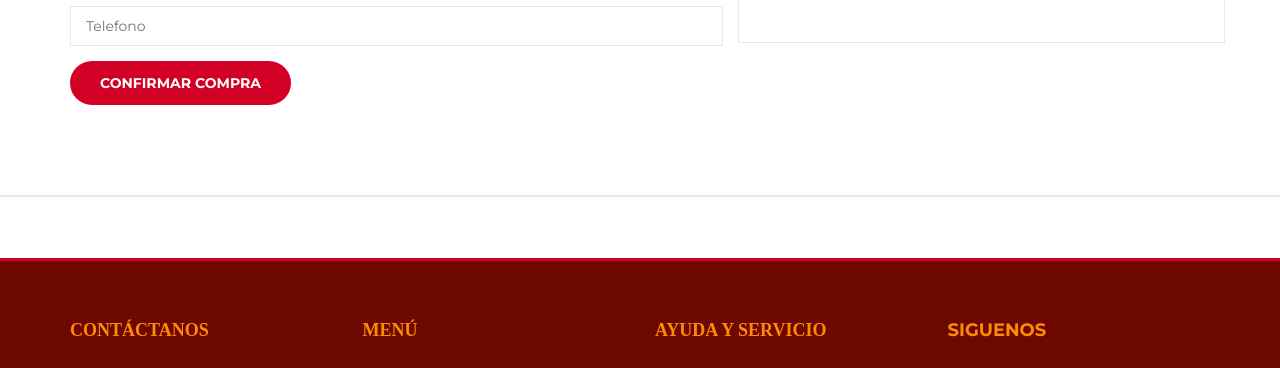
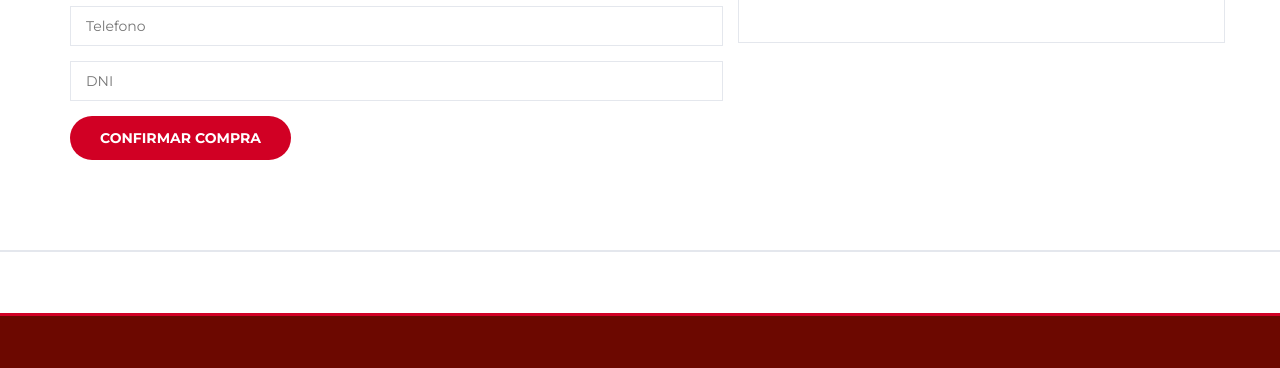
Before and after one commit to H-dot-2001/maruanmmm3.github.io, a plain HTML site: page carrito.html in a window 1280 px wide. Shown: the part 1016-1384 px from the top of the page. Drawn offline with nearby package versions, Linux system fonts and the light colour scheme.

Commit message:
Update carrito.html

```diff
--- a/carrito.html
+++ b/carrito.html
@@ -236,6 +236,10 @@
 							<input class="input" type="tel" name="tel" placeholder="Telefono">
 						</div>
 
+						<div class="form-group">
+							<input class="input" type="text" name="dni" placeholder="DNI">
+						</div>
+
 						<button type="submit" class="primary-btn order-submit">CONFIRMAR COMPRA</button>
 
 						</form>
```
